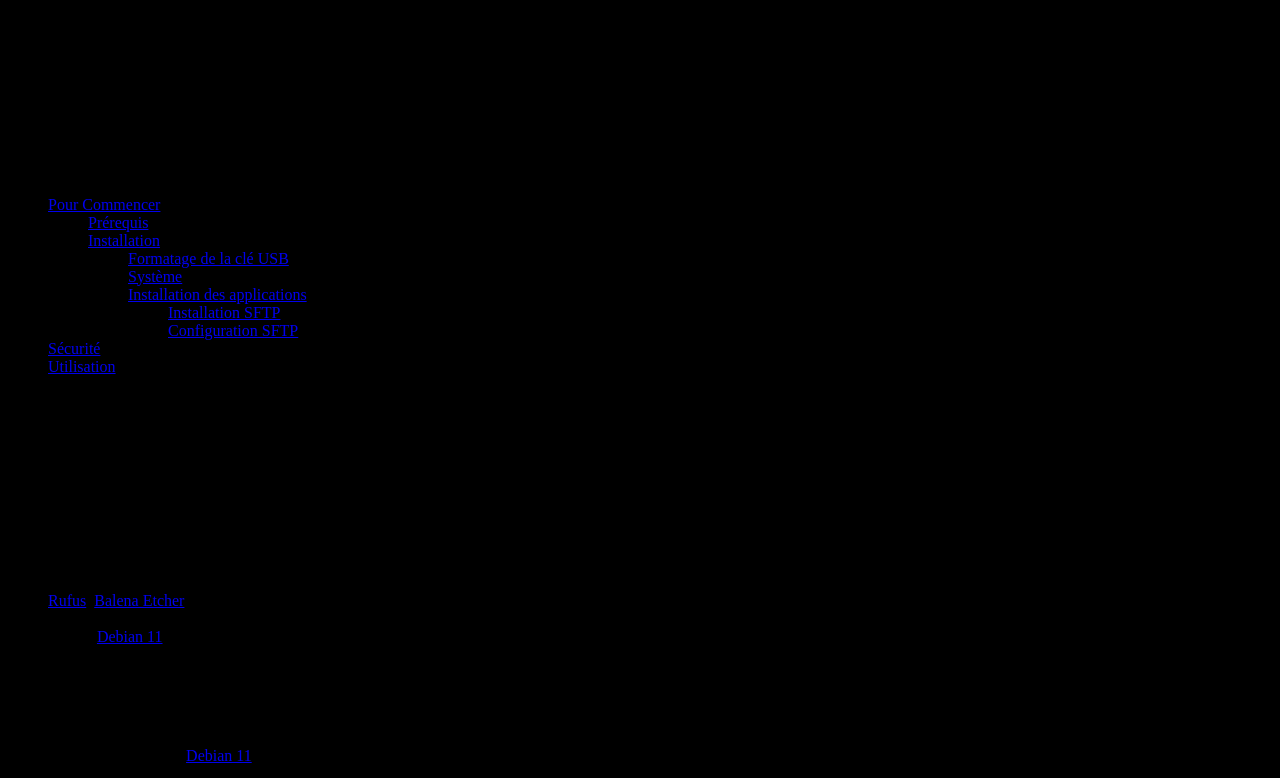
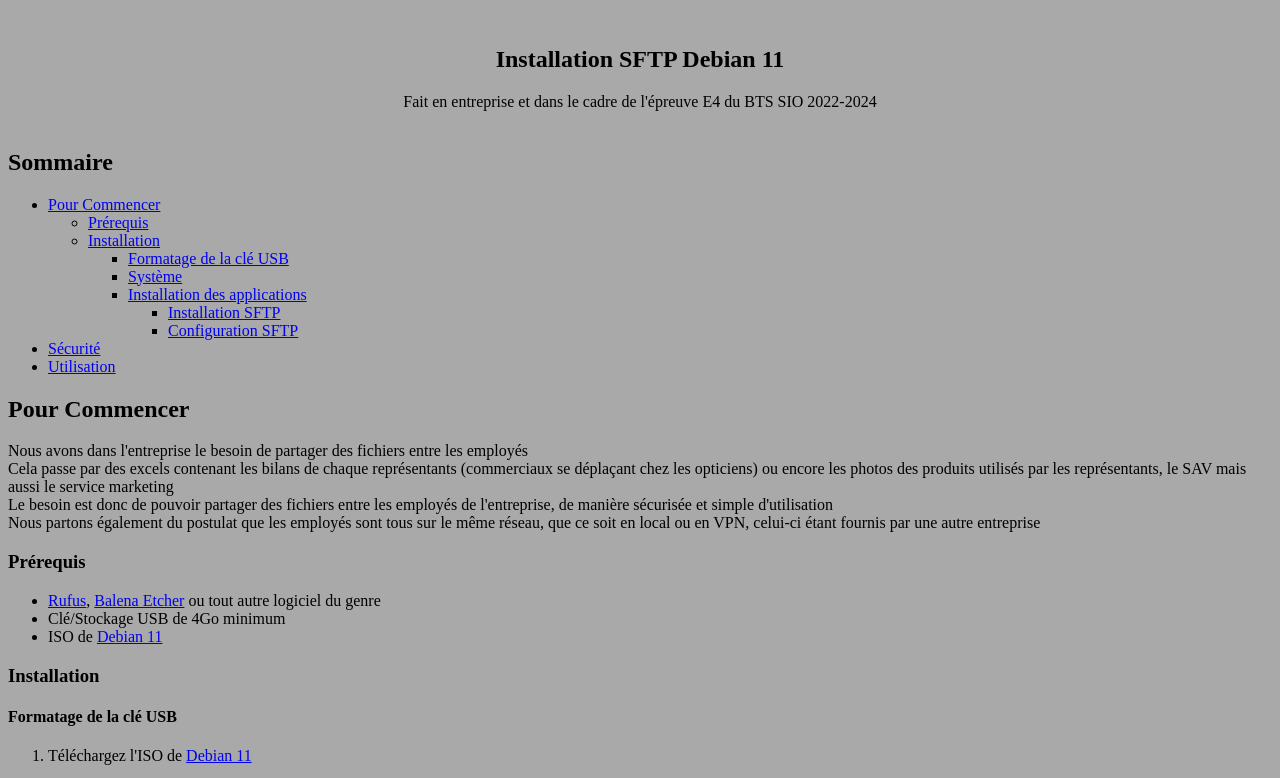
Before and after one commit to E5-MMGE/E4-Nikki, a plain HTML site: page DebSFTP/index.html in a window 1280 px wide. Shown: the top 778 px of the page. Drawn offline with Linux system fonts and the light colour scheme.

Commit message:
Finished DebSupport + html DebSFTP

```diff
--- a/DebSFTP/index.css
+++ b/DebSFTP/index.css
@@ -1,5 +1,5 @@
 body {
-  background-color: black;
+  background-color: darkgray;
 }
 img {
     max-width: 1280px;
--- a/DebSupport/index.css
+++ b/DebSupport/index.css
@@ -1,5 +1,5 @@
 body {
-  background-color: black;
+  background-color: darkgray;
 }
 img {
     max-width: 1280px;
```
